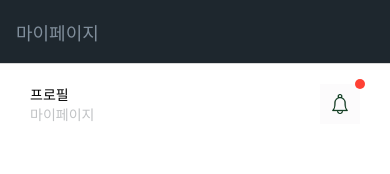
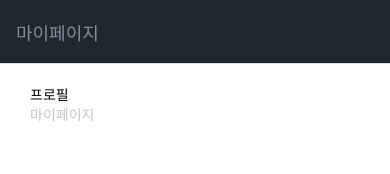
Before and after one commit to Todays-Hardcoding/SiBan, a React Native app in the folder front/: screen /MYPAGE in a window 390 px wide. Shown: the top 174 px of the page. Built offline with nearby package versions, Linux system fonts and the light colour scheme.

Commit message:
프로필 레코드 수정

```diff
--- a/front/navigation/MyPageNav.js
+++ b/front/navigation/MyPageNav.js
@@ -23,9 +23,21 @@ const Stack = createStackNavigator();
 const OthersNav = () => {
   return (
     <Stack.Navigator initialRouteName="Record">
-      <Stack.Screen name="ChangePhoto" component={ChangePhoto} options={{ headerShown: false }} />
-      <Stack.Screen name="Record" component={Record} options={{ headerShown: false }} />
-      <Stack.Screen name="MyProfileModify" component={MyProfileModify} options={{ headerShown: false }} />
+      <Stack.Screen
+        name="ChangePhoto"
+        component={ChangePhoto}
+        options={{ headerShown: false }}
+      />
+      <Stack.Screen
+        name="Record"
+        component={Record}
+        options={{ headerShown: false }}
+      />
+      <Stack.Screen
+        name="MyProfileModify"
+        component={MyProfileModify}
+        options={{ headerShown: false }}
+      />
     </Stack.Navigator>
   );
 };
@@ -43,7 +55,7 @@ const ActivityNav = () => {
       <Tab.Screen
         name="ROUTINERECORD"
         component={RoutineRecord}
-        options={{ tabBarLabel: "기록", swipeEnabled: "true" }}
+        options={{ tabBarLabel: "기록" }}
       />
       <Tab.Screen
         name="ACCOMPLISHED"
@@ -60,8 +72,16 @@ const MealPlanNav = () => {
       initialRouteName="MealPlanHome"
       screenOptions={{ presentation: "modal" }}
     >
-      <Stack.Screen name="MealPlanHome" component={MealPlanHome} options={{ headerShown: false }} />
-      <Stack.Screen name="MealPlanWrite" component={MealPlanWrite} options={{ headerShown: false }} />
+      <Stack.Screen
+        name="MealPlanHome"
+        component={MealPlanHome}
+        options={{ headerShown: false }}
+      />
+      <Stack.Screen
+        name="MealPlanWrite"
+        component={MealPlanWrite}
+        options={{ headerShown: false }}
+      />
     </Stack.Navigator>
   );
 };
--- a/front/screens/MyPage/MyProfile.js
+++ b/front/screens/MyPage/MyProfile.js
@@ -23,14 +23,14 @@ const MyProfile = ({ navigation }) => {
       img: images.promoBanner,
       title: "일정 관리",
       description: "이번달 일정을 확인해 보세요",
-      code: "ActivityNav",
+      code: "OthersNav",
     },
     {
       id: 3,
       img: images.promoBanner,
       title: "기록",
       description: "달성 트로피를 확인해 보세요!",
-      code: "OthersNav",
+      code: "ActivityNav",
     },
     {
       id: 4,
@@ -51,38 +51,6 @@ const MyProfile = ({ navigation }) => {
           <Text>프로필</Text>
           <Text style={{ color: COLORS.gray }}>마이페이지</Text>
         </View>
-
-        <View style={{ alignItems: "center", justifyContent: "center" }}>
-          <TouchableOpacity
-            style={{
-              height: 40,
-              width: 40,
-              justifyContent: "center",
-              alignItems: "center",
-              backgroundColor: COLORS.lightGray,
-            }}
-          >
-            <Image
-              source={icons.bell}
-              style={{
-                width: 20,
-                height: 20,
-                tintColor: COLORS.secondary,
-              }}
-            />
-            <View
-              style={{
-                position: "absolute",
-                top: -5,
-                right: -5,
-                height: 10,
-                width: 10,
-                backgroundColor: COLORS.red,
-                borderRadius: 5,
-              }}
-            ></View>
-          </TouchableOpacity>
-        </View>
       </View>
     );
   }
@@ -98,10 +66,11 @@ const MyProfile = ({ navigation }) => {
         <TouchableOpacity
           onPress={() => {
             navigation.navigate("OthersNav", { screen: "MYPROFILE" });
-          }}>
+          }}
+        >
           <Image
-            source={images.banner}
-            resizeMode="cover"
+            source={require("../../assets/profile.png")}
+            resizeMode="contain"
             style={{
               width: "100%",
               height: "100%",
--- a/front/screens/MyPage/Record.js
+++ b/front/screens/MyPage/Record.js
@@ -28,33 +28,29 @@ const Record = () => {
   };
 
   const [markedDates, setMarkedDates] = React.useState(null);
-  const [dates, setDates] = React.useState(["2021-01-05", "2021-01-20"]);
-  function addDates() {
-    let obj = dates.reduce(
-      (c, v) =>
-        Object.assign(c, {
-          [v]: { marked: true, dotColor: "red" },
-        }),
-      {}
-    );
-    console.log(obj);
-    setMarkedDates(obj);
+  const [dates, setDates] = React.useState("");
+  const [shouldShow, setShouldShow] = useState(false);
+  function addDates(day) {
+    setShouldShow(!shouldShow);
+    setTodos([]);
   }
 
   return (
     <ScrollView style={styles.container}>
       <Calendar
         onDayPress={(day) => {
-          addDates();
-          <TodoList todos={todos} />;
+          addDates(day);
+          console.log("selected day", day);
         }}
         markedDates={markedDates}
       />
       <SafeAreaView>
-        <View style={styles.card}>
-          <TodoInsert onAddTodo={addTodo} />
-          <TodoList todos={todos} onRemove={onRemove} onToggle={onToggle} />
-        </View>
+        {shouldShow ? (
+          <View style={styles.card}>
+            <TodoInsert onAddTodo={addTodo} />
+            <TodoList todos={todos} onRemove={onRemove} onToggle={onToggle} />
+          </View>
+        ) : null}
       </SafeAreaView>
     </ScrollView>
   );
--- a/front/screens/MyPage/TodoList/TodoListItem.js
+++ b/front/screens/MyPage/TodoList/TodoListItem.js
@@ -8,7 +8,7 @@ const TodoListItem = ({ textValue, id, checked, onRemove, onToggle }) => {
       <TouchableOpacity onPressOut={onToggle(id)}>
         {checked ? (
           <View style={styles.completeCircle}>
-            <Icon name="circledowno" size={30} color="#3143e8" />
+            <Icon name="circledowno" size={30} color="#6072e2" />
           </View>
         ) : (
           <View style={styles.circle} />
```
